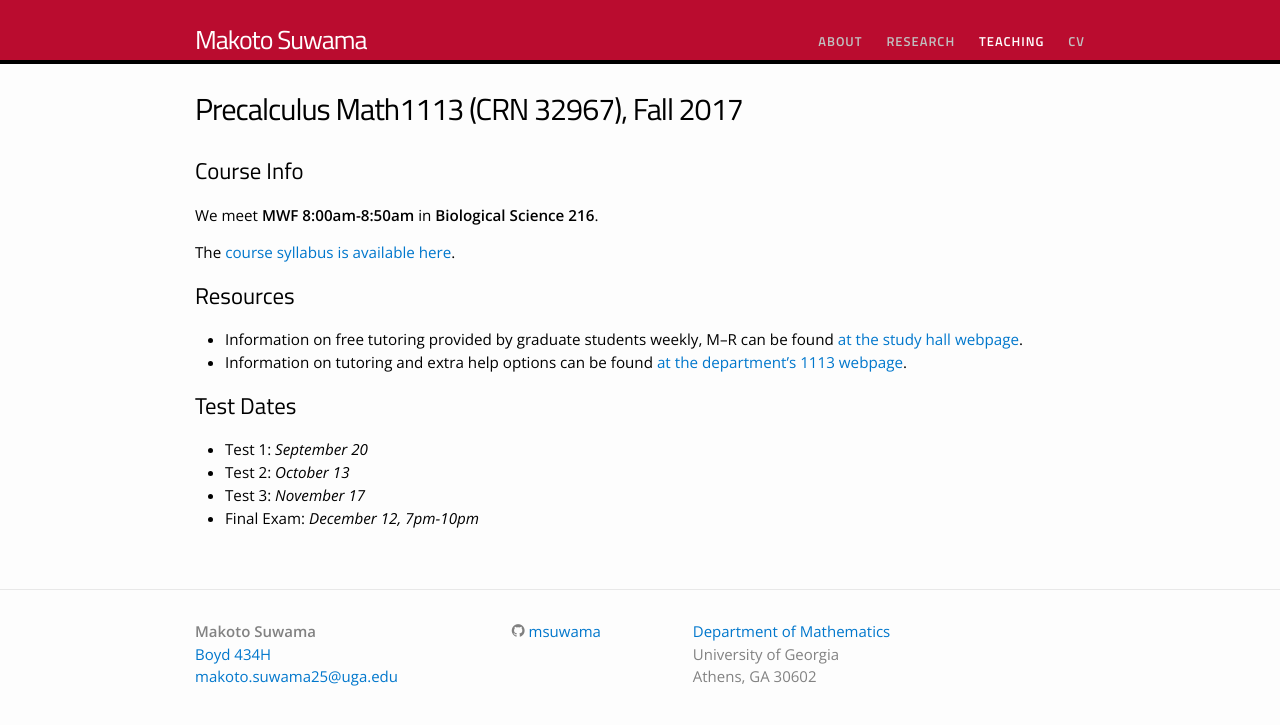
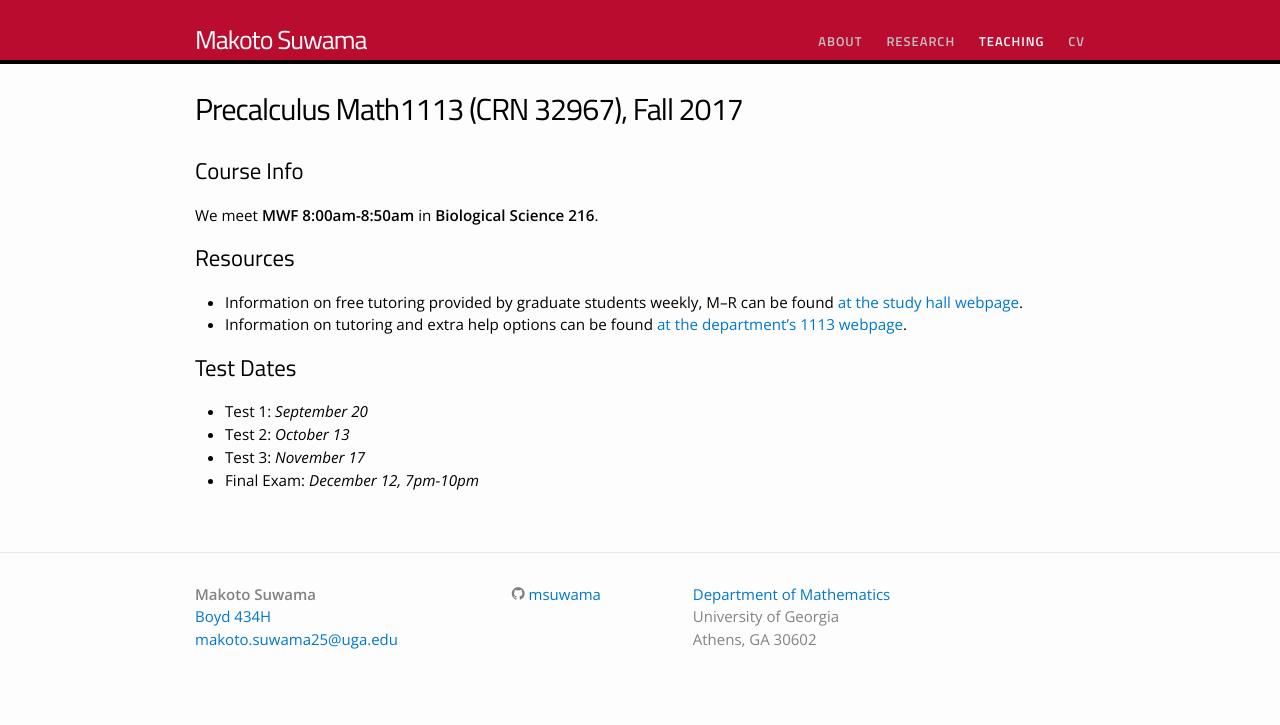
Before and after one commit to msuwama/oldwebsite, a Jekyll site: the page built from teaching/2017F-1113a.md, in a window 1280 px wide. Shown: the top 725 px of the page. Built offline with Jekyll 4.4.1, drawn with Linux system fonts in a browser that asks for light colours; some web fonts are replaced.

Commit message:
removed syllabus

```diff
--- a/teaching/2017F-1113_comm.md
+++ b/teaching/2017F-1113_comm.md
@@ -1,8 +1,6 @@
 ## Resources
-+ Information on free tutoring provided by graduate students weekly, M&ndash;R can be
-  found [at the study hall webpage](http://www.math.uga.edu/studyhall).
-+ Information on tutoring and extra help options can be
-  found [at the department's 1113 webpage](http://www.math.uga.edu/1113).
++ Information on free tutoring provided by graduate students weekly, M&ndash;R can be found [at the study hall webpage](http://www.math.uga.edu/studyhall).
++ Information on tutoring and extra help options can be found [at the department's 1113 webpage](http://www.math.uga.edu/1113).
 
 ## Test Dates
 + Test 1: *September 20*
--- a/teaching/2017F-1113a.md
+++ b/teaching/2017F-1113a.md
@@ -10,6 +10,6 @@ We meet **MWF 8:00am-8:50am** in **Biological Science 216**.
 11:00am &ndash; 12:00pm**, **W 12:00pm &ndash; 1:00pm**, and **F 1:30pm &ndash;
 2:30pm** in **Boyd 434H**.-->
 
-The [course syllabus is available here](/static/syllabus2017Fa.pdf).
+<!--The [course syllabus is available here](/static/syllabus2017Fa.pdf).-->
 
 {% include_relative 2017F-1113_comm.md %}
```
Also changed, not shown: teaching/2017F-1113b.md (+1 -1 lines).
